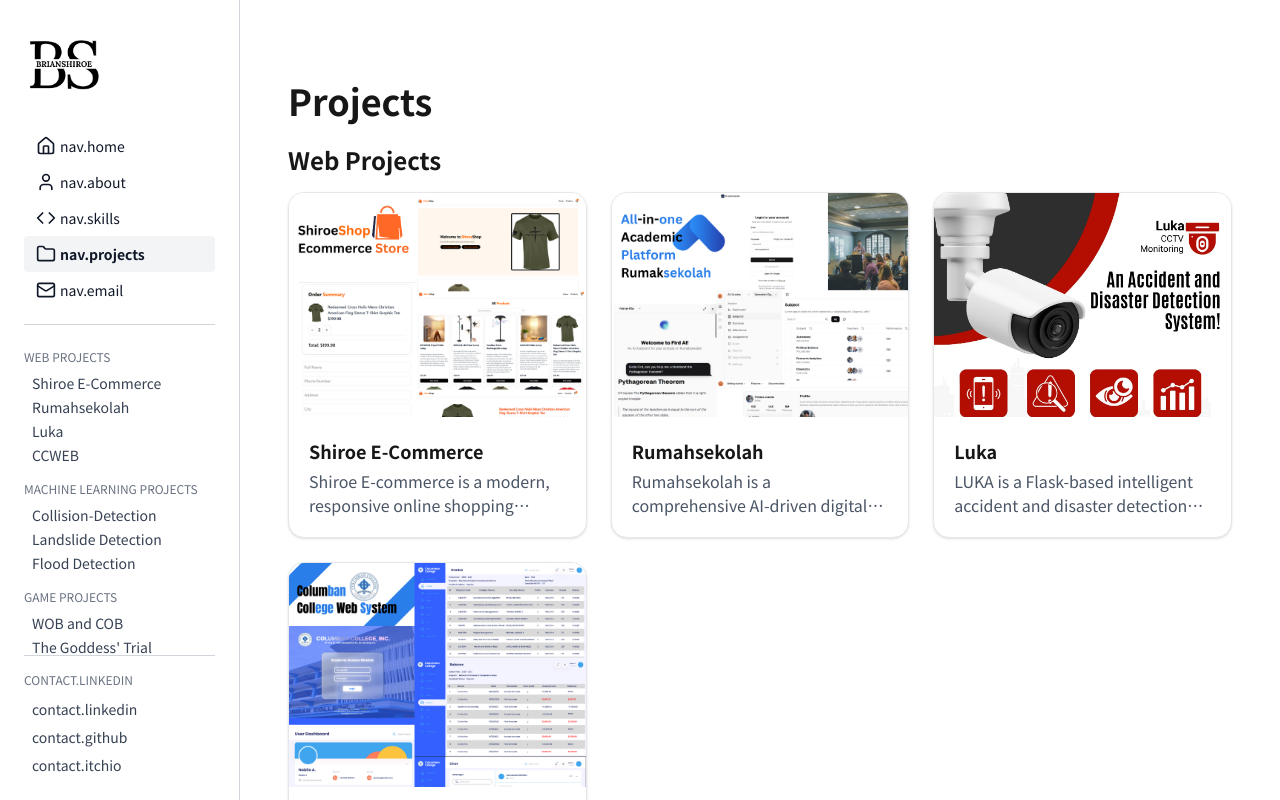
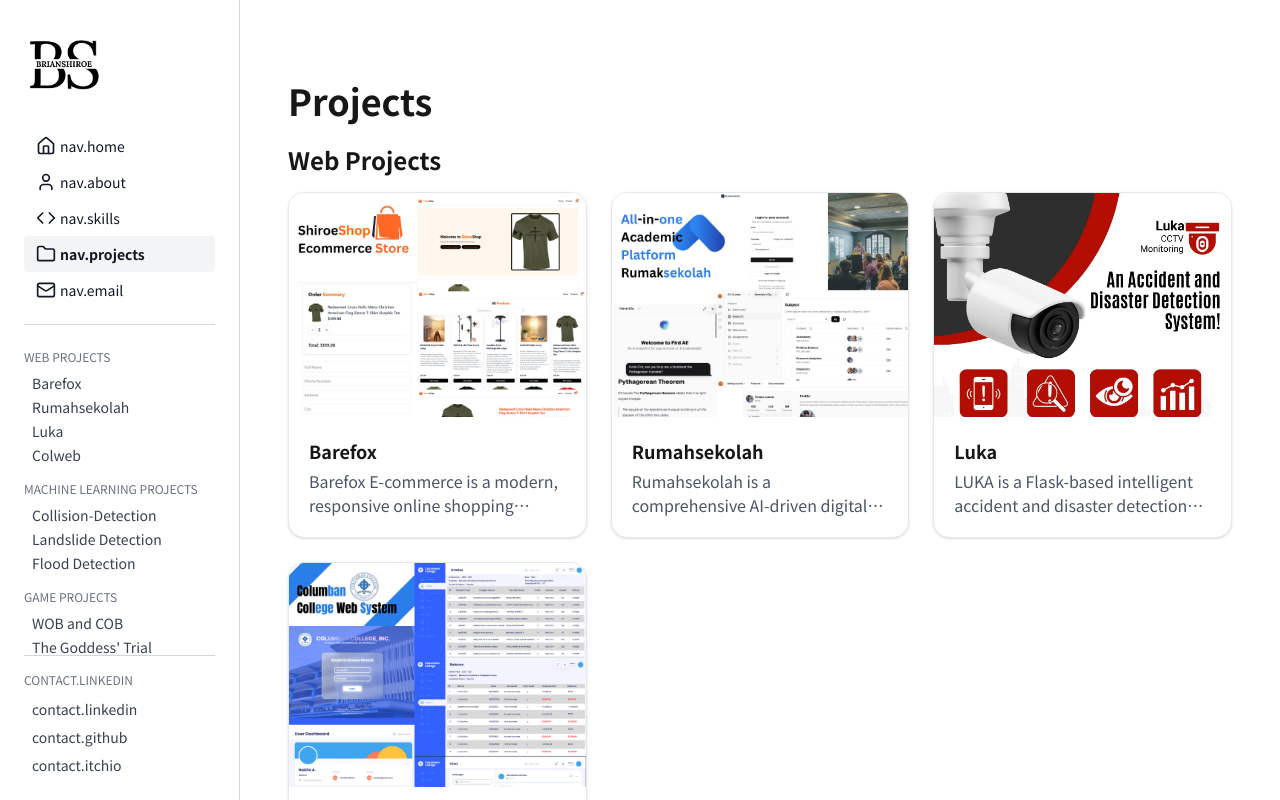
Before and after one commit to BrianShiroe/portfolio, a Next.js app: page /Brian-Haw-CV.pdf/projects in a window 1280 px wide. Shown: the top 800 px of the page. Built offline with nearby package versions, Linux system fonts and the light colour scheme.

Commit message:
[fix] name changes

```diff
--- a/data/projects.ts
+++ b/data/projects.ts
@@ -4,14 +4,14 @@
     category: "Web Projects",
     items: [
       {
-        id: "shiroe-ecommerce",
-        title: "Shiroe E-Commerce",
-        desc: "Shiroe E-commerce is a modern, responsive online shopping platform built with Next.js, TailwindCSS, Shadcn/UI, and Stripe, designed to deliver a seamless and secure shopping experience. It features a dynamic product catalog, efficient shopping cart management, and smooth Stripe Checkout integration, all wrapped in a clean, customizable UI. With reusable components and a mobile-friendly design, Shiroe E-commerce ensures fast performance, accessibility, and an intuitive user experience from browsing to payment.",
-        href: "/projects/shiroe-ecommerce",
+        id: "barefox",
+        title: "Barefox",
+        desc: "Barefox E-commerce is a modern, responsive online shopping platform built with Next.js, TailwindCSS, Shadcn/UI, and Stripe, designed to deliver a seamless and secure shopping experience. It features a dynamic product catalog, efficient shopping cart management, and smooth Stripe Checkout integration, all wrapped in a clean, customizable UI. With reusable components and a mobile-friendly design, Shiroe E-commerce ensures fast performance, accessibility, and an intuitive user experience from browsing to payment.",
+        href: "/projects/barefox",
         image: "/images/projects/ecommerce-1.png",
-        githubLink: "https://github.com/BrianShiroe/ecommerce-web-app",
+        githubLink: "https://github.com/BrianShiroe/barefox-ecommerce",
         itchLink: "",
-        demoLink: "https://shiroe-ecommerce.vercel.app/",
+        demoLink: "https://barefox.vercel.app/",
       },
       {
         id: "rumahsekolah",
@@ -44,10 +44,10 @@
       //   demoLink: "",
       // },
       {
-        id: "ccweb",
-        title: "CCWEB",
+        id: "colweb",
+        title: "Colweb",
         desc: "A web-based academic platform design made for Columban College Inc.",
-        href: "/projects/ccweb",
+        href: "/projects/colweb",
         image: "/images/projects/ccws-1.png",
         githubLink: "",
         itchLink: "",
```
